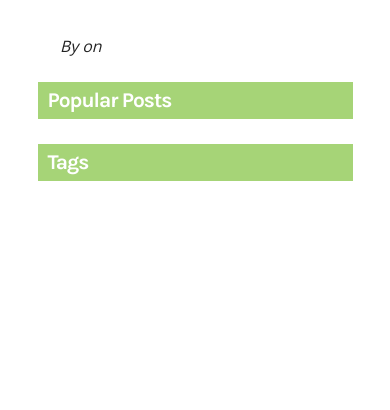
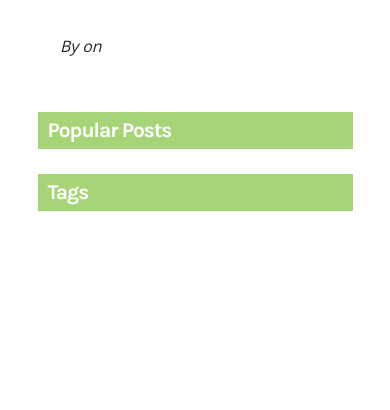
Before and after one commit to djleedke/code-deejay, a Django app: template blog/templates/blog/post_detail.html in a window 390 px wide. Shown: the part 45-455 px from the top of the page. Run offline with Django 3.2, Linux system fonts and the light colour scheme; the template is opened without the code that fills it, so the values that code supplies are empty.

Commit message:
Sidebar mobile margins adjusted

```diff
--- a/blog/static/blog/blog.css
+++ b/blog/static/blog/blog.css
@@ -164,7 +164,6 @@ nav li:hover {
     text-align: left;
     width:70%;
     display: inline-block;
-    margin-bottom:50px;
 }
 
 .post-card{
@@ -631,7 +630,7 @@ footer {
 
     #post-detail {
         width:100%;
-        margin: 0 30px 0 30px;
+        margin: 0 30px 30px 30px;
     }
 
     .post-detail-card {
@@ -702,6 +701,7 @@ footer {
         width:90%;
         margin-left:5%;
         margin-right:5%;
+        margin-bottom:30px;
     }
 
     /*---------- Footer ----------*/
```
